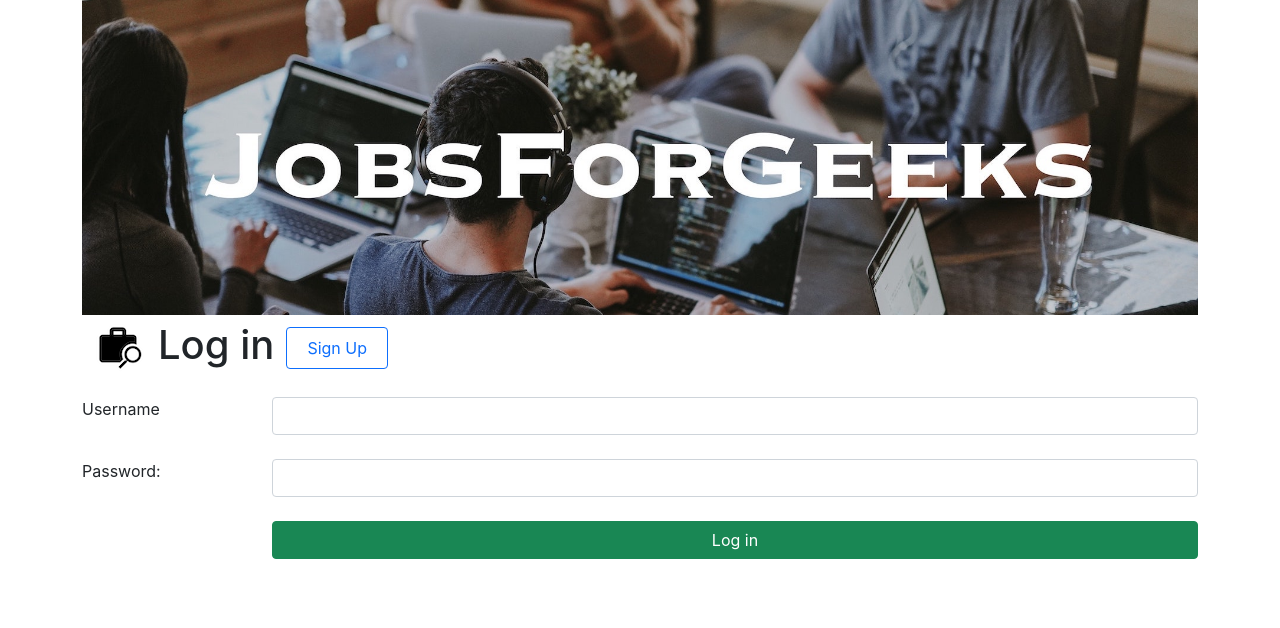
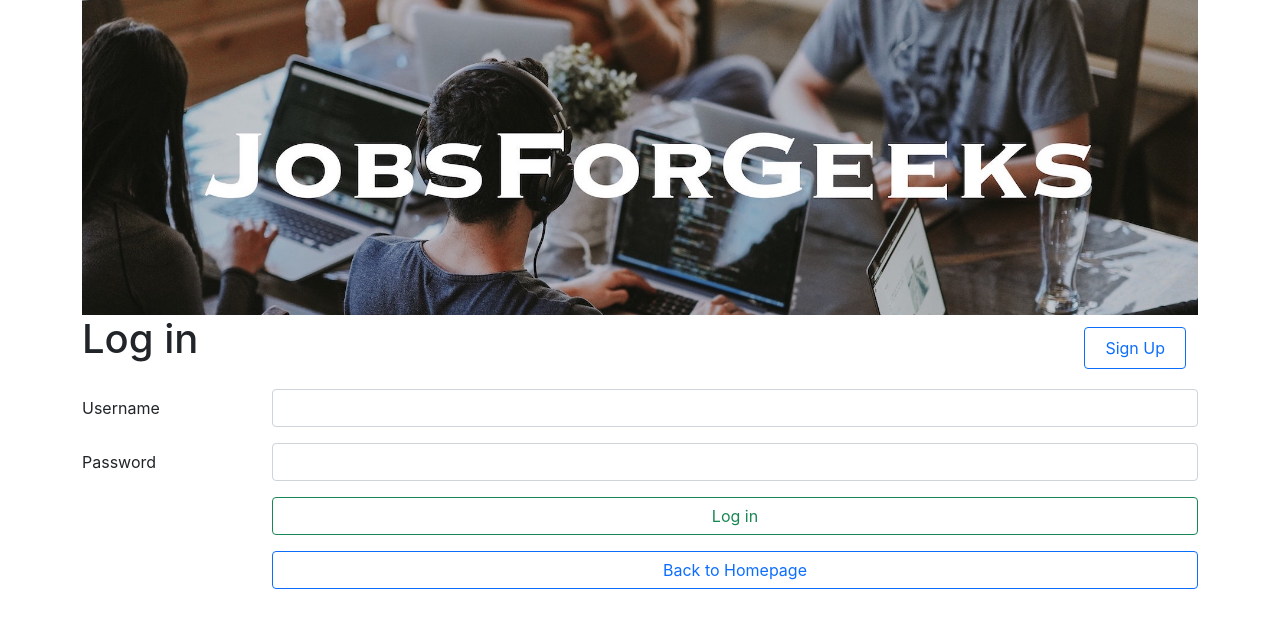
Before and after one commit to Rijkstarhn/jobs-for-geeks, a React (Create React App) app: page /login in a window 1280 px wide. Shown: the top 628 px of the page. Built offline with nearby package versions, Linux system fonts and the light colour scheme.

Commit message:
UI revision for login and register

```diff
--- a/src/components/details-screen.js
+++ b/src/components/details-screen.js
@@ -48,7 +48,7 @@ const DetailsScreen = ({user, create, status}) => {
       <div className='container-fluid containerMargin'>
         <h2>
           {job.title}
-          <img className='float-right companyIcon' src={`${job.company_logo}`}
+          <img className='float-end companyIcon' src={`${job.company_logo}`}
                width={150} height={150}/>
         </h2>
 
--- a/src/components/login.js
+++ b/src/components/login.js
@@ -4,7 +4,6 @@ import {connect} from "react-redux";
 import loginActions from "../redux/actions/login-action";
 import {LOGIN_STATE} from "../redux/storeConstants";
 import banner from "../res/banner_teams.jpg";
-import icon from "../res/icon.png";
 
 const Login = ({login, status, user}) => {
     const [username, setUsername] = useState("");
@@ -24,22 +23,21 @@ const Login = ({login, status, user}) => {
     return (
         <div className="container">
             <img src={banner} className="img-fluid" alt="signup_banner"/>
-            <h1 className="mb-3">
-                <Link to="/">
-                    <img src={icon} className="btn home-icon" alt="home_icon"/>
-                </Link>
+            <div className="row">
+                <h1>
                     Log in
                     <Link
-                    className="btn btn-outline-primary float-right loginButton" to="/register">
+                        className="btn btn-outline-primary float-end signUpButton" to="/register">
                         Sign Up
                     </Link>
                 </h1>
-            <div className="row">
-                <div className="col-12 col-sm-2">
-                    <label htmlFor="username" className="form-label">
+            </div>
+            <div className="row mb-3">
+                <label className="col-sm-2 col-form-label"
+                       htmlFor="username">
                     Username
                 </label>
-                </div>
+
                 <div className="col-sm-10">
                     <input
                         type="text"
@@ -53,13 +51,12 @@ const Login = ({login, status, user}) => {
                     />
                 </div>
             </div>
-            <div className="row my-4 add-form">
-                <div className="col-12 col-sm-2">
-                    <label htmlFor="password" className="form-label">
-                        Password:
+            <div className="row mb-3">
+                <label className="col-sm-2 col-form-label"
+                       htmlFor="password">
+                    Password
                 </label>
-                </div>
-                <div className="col">
+                <div className="col-sm-10">
                     <input
                         type="password"
                         id="password"
@@ -72,22 +69,28 @@ const Login = ({login, status, user}) => {
                     />
                 </div>
             </div>
+            <div className="row mb-3">
+                <label className="col-sm-2 col-form-label"/>
+                <div className="col-sm-10">
+                    {status === LOGIN_STATE.INVALID_LOGIN && <div className="alert alert-danger">
+                        Invalid username or password! Please try again.
+                    </div>}
+                    <button className="btn btn-outline-success col-12"
+                            onClick={handleLogin}>
+                        Log in
+                    </button>
+                    {status === LOGIN_STATE.LOGGED_IN && <Redirect push
+                                                                   to={`/profile/${user._id}`}/>
+                    }
+                </div>
+            </div>
             <div className="row">
                 <label className="col-sm-2 col-form-label"/>
                 <div className="col-sm-10">
-                    {status === LOGIN_STATE.INVALID_LOGIN && <div className="alert alert-danger">
-                        Invalid username / password! Please try again.
-                    </div>}
-                    <a className="btn btn-success col-12 mb-1"
-                       onClick={handleLogin}>
-                        Log in
-                    </a>
-                    {/*<Link to="/register" className="btn btn-secondary buttonMargin">*/}
-                    {/*    Sign up*/}
-                    {/*</Link>*/}
-                    {status === LOGIN_STATE.LOGGED_IN && <Redirect push
-                                                                   to={`/profile/${user._id}`}/>
-                    }
+                    <Link
+                        className="btn btn-outline-primary col-12" to="/">
+                        Back to Homepage
+                    </Link>
                 </div>
             </div>
         </div>
--- a/src/components/register.js
+++ b/src/components/register.js
@@ -2,7 +2,6 @@ import React, {useState} from "react";
 import userService from "../services/user-service";
 import {Link} from "react-router-dom";
 import banner from "../res/banner_teams.jpg";
-import icon from "../res/icon.png";
 
 let editing = false;
 const Register = () => {
@@ -41,16 +40,15 @@ const Register = () => {
     return (
         <div className="container">
             <img src={banner} className="img-fluid" alt="signup_banner"/>
-            <h1 className="mb-3">
-                <Link to="/">
-                    <img src={icon} className="btn home-icon" alt="home_icon"/>
-                </Link>
+            <div className="row">
+                <h1>
                     Sign Up
                     <Link
-                    className="btn btn-outline-primary float-right loginButton" to="/login">
+                        className="btn btn-outline-primary float-end loginButton" to="/login">
                         Login
                     </Link>
                 </h1>
+            </div>
             <div className="form-group row mb-3">
                 <label className="col-sm-2 col-form-label">
                     Username
@@ -102,11 +100,11 @@ const Register = () => {
 
             <div className="form-group row mb-3">
                 <label className="col-sm-2 col-form-label" htmlFor="role-select">
-                    Choose a role:
+                    Choose a role
                 </label>
                 <div className="col-sm-10">
-                    <select className="form-control form-select-lg mb-3"
-                            aria-label=".form-select-lg example"
+                    <select className="form-select"
+                            aria-label=".form-select example"
                             value={role}
                             onChange={(e) => setRole(e.target.value)}>
                         <option value="JOB SEEKER">Job Seeker</option>
@@ -115,34 +113,32 @@ const Register = () => {
                 </div>
             </div>
 
-            <div className="form-group row mb-3">
+            <div className="row mb-3">
                 <label className="col-sm-2 col-form-label"/>
-                <div className="col-sm-10 ">
-                    <a className="btn btn-primary btn-block"
-                       onClick={() => handleSignUp()}>Submit
-                    </a>
-                </div>
-            </div>
-
+                <div className="col-sm-10">
                     {registerStatus === "fail" && !editing && <div className="alert alert-danger">
                         Username has already existed
                     </div>}
 
-            {registerStatus === "success" && !editing && <div className="alert alert-success">
+                    {registerStatus === "success" && !editing && <div
+                        className="alert alert-success">
                         Register successfully! Please login
                     </div>}
+                    <button className="btn btn-outline-success col-12"
+                            onClick={() => handleSignUp()}>Submit
+                    </button>
+                </div>
+            </div>
 
-            {/*<div className="form-group row mb-3">*/}
-            {/*    <label className="col-sm-2 col-form-label"/>*/}
-            {/*    <div className="col-sm-6">*/}
-            {/*        <Link to="/login">*/}
-            {/*            Login*/}
-            {/*        </Link>*/}
-            {/*        <Link className="float-right" to="/">*/}
-            {/*            Cancel*/}
-            {/*        </Link>*/}
-            {/*    </div>*/}
-            {/*</div>*/}
+            <div className="row">
+                <label className="col-sm-2 col-form-label"/>
+                <div className="col-sm-10">
+                    <Link
+                        className="btn btn-outline-primary col-12" to="/">
+                        Back to Homepage
+                    </Link>
+                </div>
+            </div>
         </div>
     )
 
```
Lines whose indentation alone changed are shown as unchanged.
